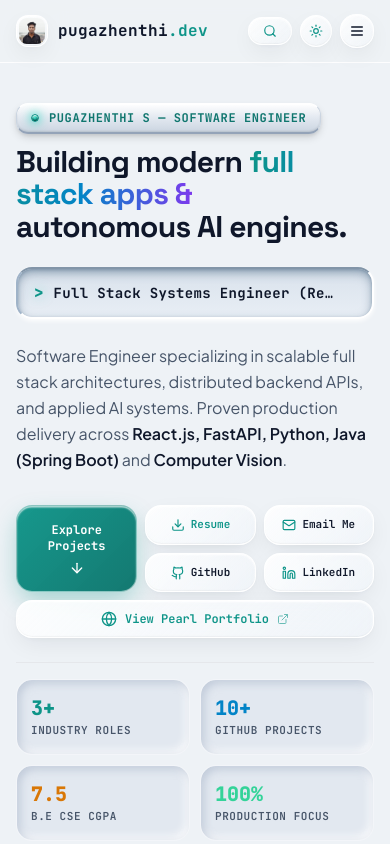
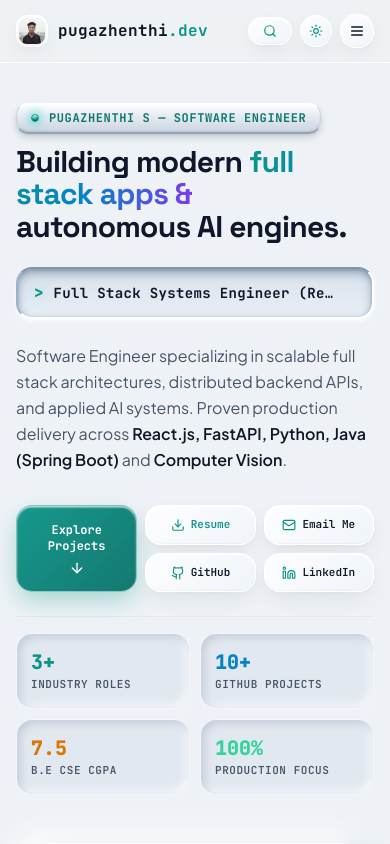
Before and after one commit to apugazh61-debug/Pugazh-Portfolio, a React (Vite) app: page / in a window 390 px wide. Shown: the top 844 px of the page. Built offline with nearby package versions, Linux system fonts and the light colour scheme.

Commit message:
chore: remove Portfolio Pearl button while retaining custom GitHub and LinkedIn links

```diff
--- a/src/components/Footer.jsx
+++ b/src/components/Footer.jsx
@@ -121,18 +121,8 @@ export default function Footer({ onOpenAdmin }) {
               </div>
             </div>
 
-            {/* Social & Portfolio Links (Liquid Glass Style) */}
+            {/* Social Links (Liquid Glass Style) */}
             <div className="flex flex-wrap items-center gap-2.5 sm:gap-3.5 pt-2 font-mono text-xs">
-              <a
-                href={profile.portfolioUrl || "https://pugazh-portfolio-pearl.vercel.app/"}
-                target="_blank"
-                rel="noopener noreferrer"
-                className="liquid-glass-btn flex items-center gap-2 px-3.5 py-2.5 rounded-2xl text-theme-accent font-medium min-w-0 group"
-                title="View Pearl Portfolio"
-              >
-                <Globe className="w-4 h-4 flex-shrink-0 text-theme-accent group-hover:rotate-12 transition-transform" />
-                <span>Pearl Portfolio ↗</span>
-              </a>
               <a
                 href={profile.githubUrl || "https://github.com/apugazh61-debug?tab=overview&from=2026-08-01&to=2026-08-26"}
                 target="_blank"
--- a/src/components/Hero.jsx
+++ b/src/components/Hero.jsx
@@ -116,19 +116,6 @@ export default function Hero() {
                 <span>Email Me</span>
               </a>
 
-              {/* Live Pearl Portfolio Link */}
-              <a
-                href={profile.portfolioUrl || "https://pugazh-portfolio-pearl.vercel.app/"}
-                target="_blank"
-                rel="noopener noreferrer"
-                className="liquid-glass-btn font-mono text-xs sm:text-sm font-semibold px-4 sm:px-5 py-3.5 rounded-2xl text-theme-accent inline-flex items-center gap-2 group cursor-pointer"
-                title="View Live Pearl Portfolio"
-              >
-                <Globe className="w-4 h-4 text-theme-accent group-hover:scale-110 group-hover:rotate-12 transition-all" />
-                <span>Portfolio</span>
-                <ExternalLink className="w-3 h-3 opacity-60 group-hover:opacity-100 transition-opacity" />
-              </a>
-
               {/* Social Icon Pills */}
               <div className="flex items-center gap-2.5">
                 <a
@@ -152,9 +139,8 @@ export default function Hero() {
               </div>
             </div>
 
-            {/* Mobile View Layout (Under Resume: GitHub, Under Email: LinkedIn, with Portfolio) */}
-            <div className="sm:hidden space-y-2">
-              <div className="grid grid-cols-[1.1fr_1fr_1fr] gap-2 items-stretch">
+            {/* Mobile View Layout (Under Resume: GitHub, Under Email: LinkedIn) */}
+            <div className="sm:hidden grid grid-cols-[1.1fr_1fr_1fr] gap-2 items-stretch">
               {/* Col 1: Explore Projects (Tall primary button spanning 2 rows) */}
               <a
                 href="#projects"
@@ -207,20 +193,6 @@ export default function Hero() {
               >
                 <Linkedin className="w-3.5 h-3.5 text-theme-accent" />
                 <span>LinkedIn</span>
-                </a>
-              </div>
-
-              {/* Mobile Portfolio Link */}
-              <a
-                href={profile.portfolioUrl || "https://pugazh-portfolio-pearl.vercel.app/"}
-                target="_blank"
-                rel="noopener noreferrer"
-                className="w-full py-2.5 px-4 rounded-2xl liquid-glass-btn font-mono text-xs font-semibold text-theme-accent flex items-center justify-center gap-2 group"
-                title="View Live Pearl Portfolio"
-              >
-                <Globe className="w-4 h-4 text-theme-accent group-hover:rotate-12 transition-transform" />
-                <span>View Pearl Portfolio</span>
-                <ExternalLink className="w-3 h-3 opacity-60" />
               </a>
             </div>
           </div>
```
Lines whose indentation alone changed are shown as unchanged.
